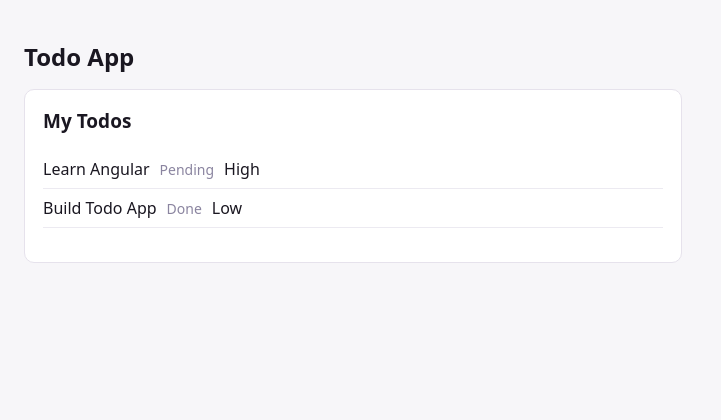
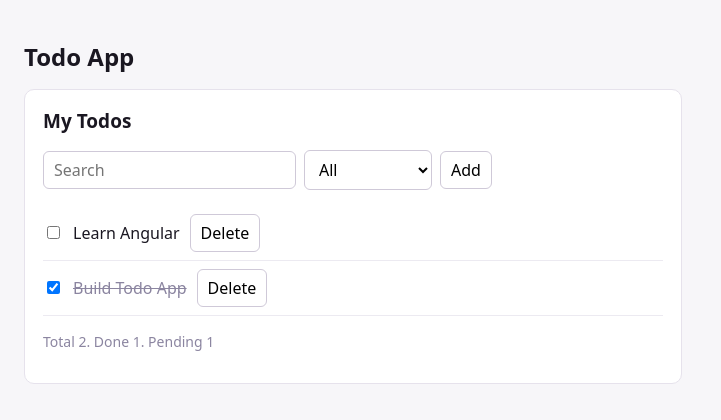
Before and after one commit to Ayaniba1204/angular, an Angular app: page / in a window 1280 px wide. Shown: the top 420 px of the page, without its empty margins (0-721 px from the left). Built offline with nearby package versions, Linux system fonts and the light colour scheme.

Commit message:
module 2: working todo list

```diff
--- a/src/app/todo/todo.component.html
+++ b/src/app/todo/todo.component.html
@@ -1,25 +1,35 @@
 <div class="card">
-  <h2>{{ heading() }}</h2>
+  <h2>My Todos</h2>
 
-<ul>
-    @for (todo of todos; track todo.id) {
+  <div class="row">
+  <input
+    type="text"
+    placeholder="Search"
+    [(ngModel)]="searchText" />
+
+  <select [(ngModel)]="filterSelection">
+    <option value="all">All</option>
+    <option value="completed">Completed</option>
+    <option value="incomplete">Incomplete</option>
+  </select>
+
+    <button (click)="addTodo()">Add</button>
+  </div>
+
+  <ul>
+    @for (todo of filteredTodos(); track todo.id) {
       <li>
-        <span>{{ todo.title }}</span>
-
-        @if (todo.status) {
-          <span class="muted">Done</span>
-        } @else {
-          <span class="muted">Pending</span>
-        }
-
-        @switch (todo.priority) {
-          @case ('high')   { <span>High</span> }
-          @case ('normal') { <span>Normal</span> }
-          @default         { <span>Low</span> }
-        }
+        <input type="checkbox" [checked]="todo.status" (change)="toggleTodo(todo.id)" />
+        <span [class.done]="todo.status">{{ todo.title }}</span>
+        <button (click)="deleteTodo(todo.id)">Delete</button>
       </li>
     } @empty {
       <li class="muted">No todos yet.</li>
     }
   </ul>
+  <p class="muted">
+    Total {{ totalCount() }}.
+    Done {{ completedCount() }}.
+    Pending {{ incompleteCount() }}
+  </p>
 </div>
--- a/src/app/todo/todo.component.ts
+++ b/src/app/todo/todo.component.ts
@@ -1,21 +1,74 @@
-import { Component,signal } from '@angular/core';
-import {FormsModule} from '@angular/forms';
+import { Component, computed, signal } from '@angular/core';
+import { FormsModule } from '@angular/forms';
+import { Todo,TodoFilter } from './models/todo.model';
 
 @Component({
   selector: 'app-todo',
   imports: [FormsModule],
   templateUrl: './todo.component.html',
-  styleUrl: './todo.component.css',
+  styleUrl: './todo.component.css'
 })
 export class TodoComponent {
-  heading=signal('My Todos');
 
-  todos = [
-    { id: 1, title: 'Learn Angular', status: false, priority: 'high' },
-    { id: 2, title: 'Build Todo App', status: true,  priority: 'low' }
-  ];
+  todos = signal<Todo[]>([
+    { id: 1, title: 'Learn Angular', status: false },
+    { id: 2, title: 'Build Todo App', status: true }
+  ]);
 
-  renameHeading(){
-    this.heading.set('Today\'s work');
+  totalCount = computed(() => this.todos().length);
+  completedCount = computed(() => this.todos().filter(t => t.status).length);
+  incompleteCount = computed(()=>this.totalCount() - this.completedCount());
+
+  newTodoTitle = signal('');
+
+  addTodo() {
+    const title = this.newTodoTitle().trim();
+
+    if (title === '') {
+      return;
+    }
+
+    const newTodo: Todo = {
+      id: Date.now(),
+      title: title,
+      status: false
+    };
+
+    this.todos.update(currentTodos => [...currentTodos, newTodo]);
+    this.newTodoTitle.set('');
   }
+
+  toggleTodo(id: number) {
+    this.todos.update(list =>
+      list.map(todo =>
+        todo.id === id
+          ? { ...todo, status: !todo.status }
+          : todo
+      )
+    );
+  }
+
+  deleteTodo(id: number) {
+    this.todos.update(list =>
+      list.filter(todo => todo.id !== id)
+    );
+  }
+
+  searchText = signal('');
+  filterSelection=signal<TodoFilter>('all');
+  filteredTodos = computed(() => {
+    const search = this.searchText().toLowerCase().trim();
+    const selected = this.filterSelection();
+
+    return this.todos().filter(todo => {
+      const matchesSearch = todo.title.toLowerCase().includes(search);
+      const matchesFilter =
+        selected === 'all' ?true:
+        selected === 'completed' ? todo.status :
+        !todo.status ;
+      return matchesSearch && matchesFilter;
+    });
+  });
+
+
 }
```
Also changed, not shown: src/app/todo/models/todo.model.ts (added, +7 -0 lines).
